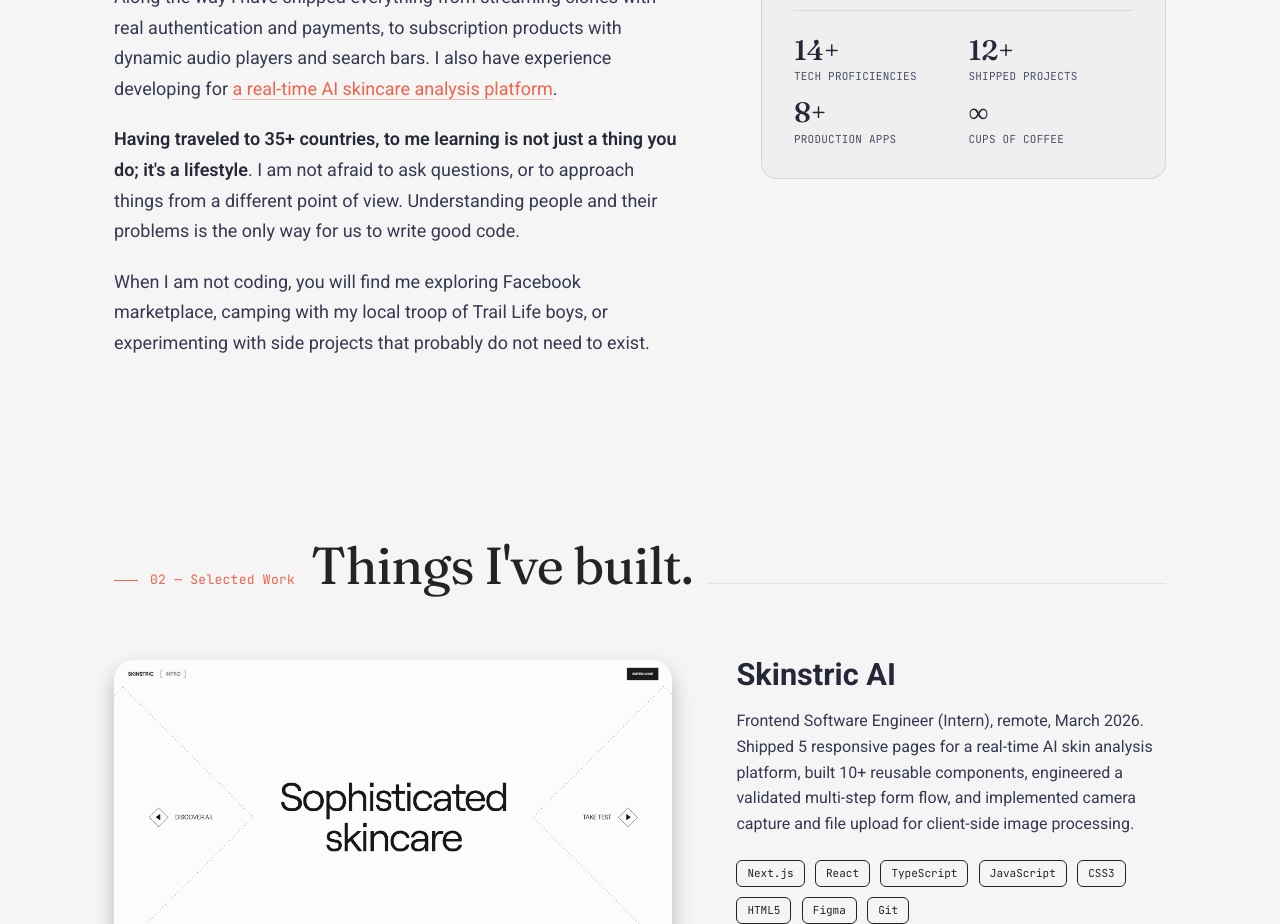
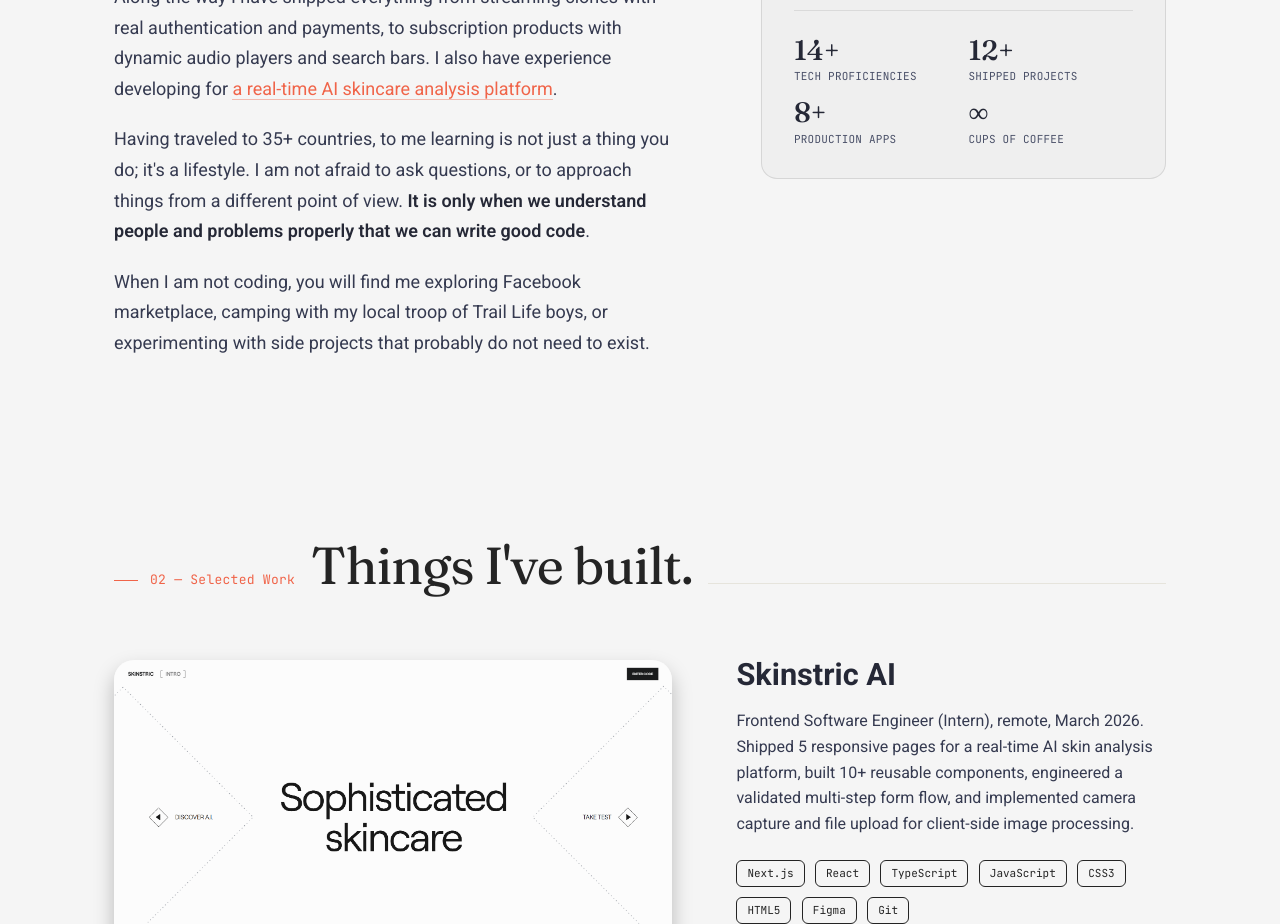
Before and after one commit to jeddelich/next-portfolio, a Next.js app: page / in a window 1280 px wide. Shown: the part 1440-2364 px from the top of the page. Built offline with nearby package versions, Linux system fonts and the light colour scheme.

Commit message:
style: change emphasis on about section paragraph

```diff
--- a/components/about/about.tsx
+++ b/components/about/about.tsx
@@ -29,7 +29,7 @@
                 with dynamic audio players and search bars. I also have experience developing for <a className={styles.accentLink} href="#projects">a real-time AI skincare analysis platform</a>.
               </p>
               <p>
-                <strong>Having traveled to 35+ countries, to me learning is not just a thing you do; it's a lifestyle</strong>. I am not afraid to ask questions, or to approach things from a different point of view. Understanding people and their problems is the only way for us to write good code.
+                Having traveled to 35+ countries, to me learning is not just a thing you do; it's a lifestyle. I am not afraid to ask questions, or to approach things from a different point of view. <strong>It is only when we understand people and problems properly that we can write good code</strong>.
               </p>
               <p>
                 When I am not coding, you will find me exploring Facebook marketplace,
```
